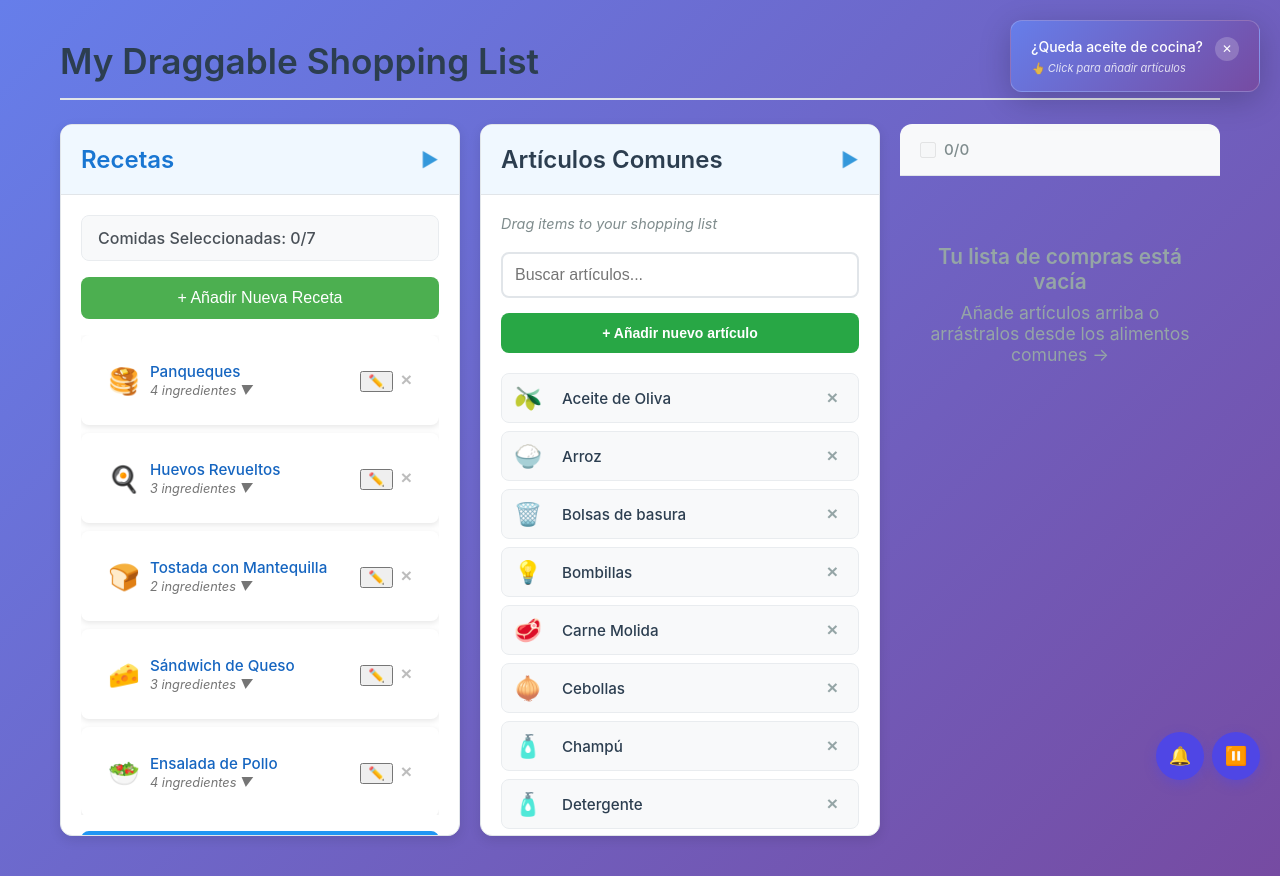
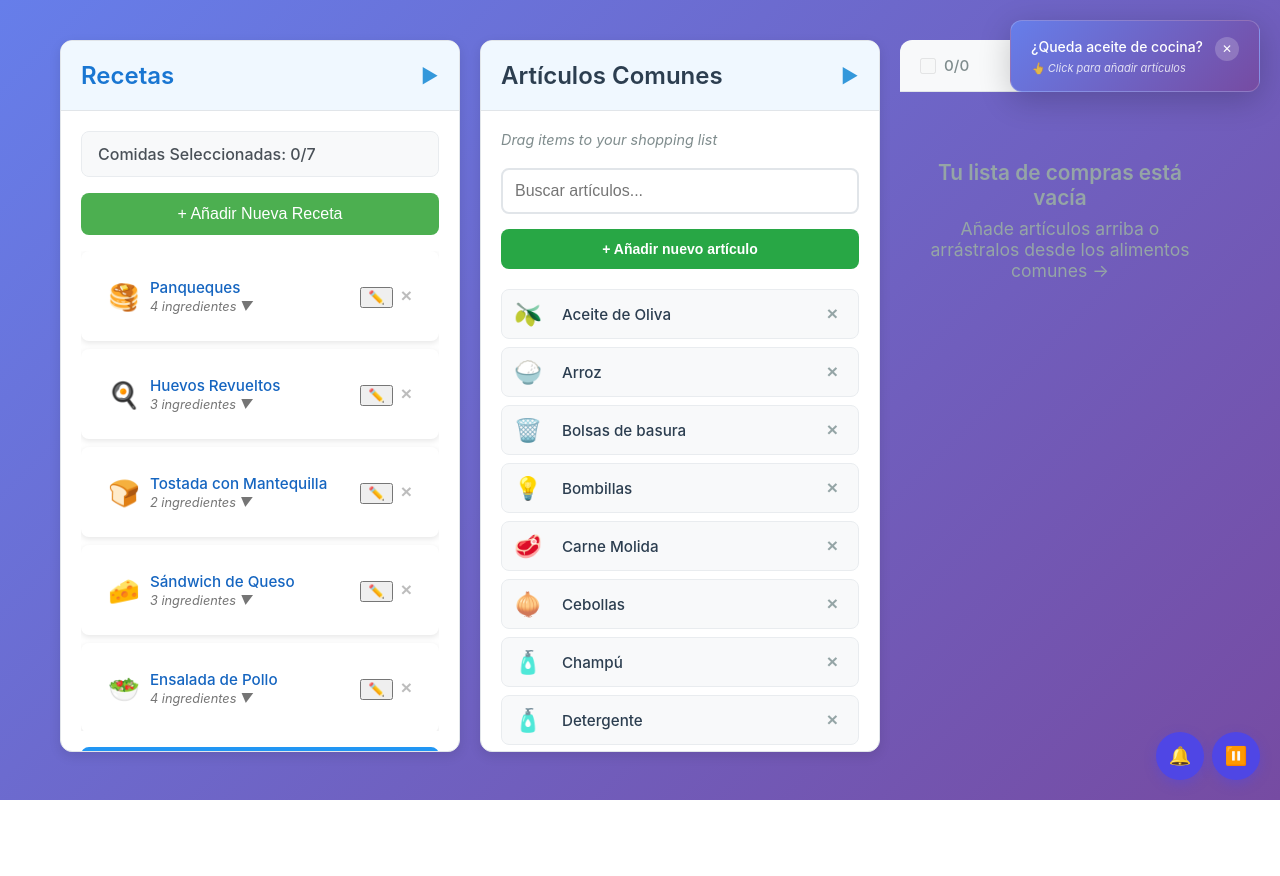
Before and after one commit to Kakalanp/ShopingListCalculator, a React (Create React App) app: page / in a window 1280 px wide. After the commit the page ends 800 px from the top, so only its background shows below. Built offline with nearby package versions, Linux system fonts and the light colour scheme.

Commit message:
Remove ugly header

```diff
--- a/src/App.tsx
+++ b/src/App.tsx
@@ -5,7 +5,7 @@ import './App.css';
 function App() {
   return (
     <div className="App">
-      <ShoppingList listName="My Draggable Shopping List" />
+      <ShoppingList/>
     </div>
   );
 }
--- a/src/components/ShoppingList.tsx
+++ b/src/components/ShoppingList.tsx
@@ -49,11 +49,7 @@ const saveRecipesToStorage = (recipes: Recipe[]) => {
   }
 };
 
-interface ShoppingListProps {
-  listName?: string;
-}
-
-const ShoppingList: React.FC<ShoppingListProps> = ({ listName = 'Mi Lista de Compras' }) => {
+const ShoppingList: React.FC = () => {
   const [items, setItems] = useState<ShoppingItem[]>([]);
   const [meals, setMeals] = useState<Recipe[]>([]);
   const [copySuccess, setCopySuccess] = useState(false);
@@ -313,10 +309,6 @@ const ShoppingList: React.FC<ShoppingListProps> = ({ listName = 'Mi Lista de Com
   return (
     <div className="shopping-list-container">
       <div className="main-content">
-        <div className="header">
-          <h1>{listName}</h1>
-        </div>
-
         <DragDropContext onDragEnd={onDragEnd}>
           <div className="lists-container">
             <div className="recipes-sidebar">
```
